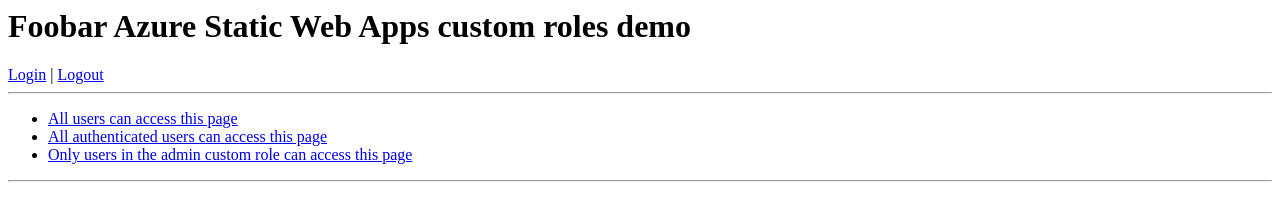
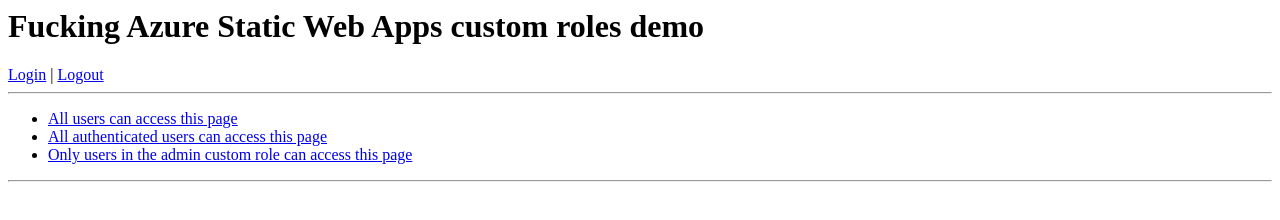
Before and after one commit to SteffenBraeunig/my-custom-roles-app, a plain HTML site: page frontend/index.html in a window 1280 px wide. Drawn offline with Linux system fonts and the light colour scheme; no server answers.

Commit message:
Update index.html

```diff
--- a/frontend/index.html
+++ b/frontend/index.html
@@ -13,7 +13,7 @@
 </head>
 
 <body>
-    <h1>Foobar Azure Static Web Apps custom roles demo</h1>
+    <h1>Fucking Azure Static Web Apps custom roles demo</h1>
     <div>
         <a href="/.auth/login/aad">Login</a> | <a href="/.auth/logout">Logout</a>
     </div>
```
